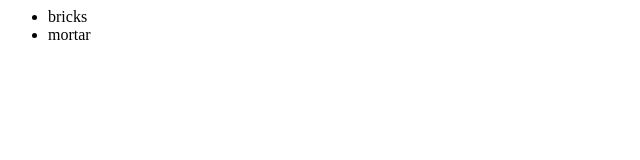
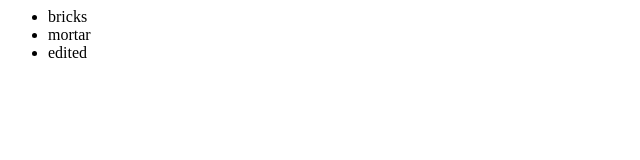
Before and after one commit to jajain/GitTest, a plain HTML site: page index.html in a window 1280 px wide. Shown: the full height of the page, 0-640 px from the left. Drawn offline with Linux system fonts and the light colour scheme.

Commit message:
hi there2

```diff
--- a/index.html
+++ b/index.html
@@ -4,6 +4,7 @@
 			<ul>
 				<li>bricks</li>
 				<li>mortar</li>
+				<li>edited</li>
 			</ul>
 		</div>
 	</body>
```
